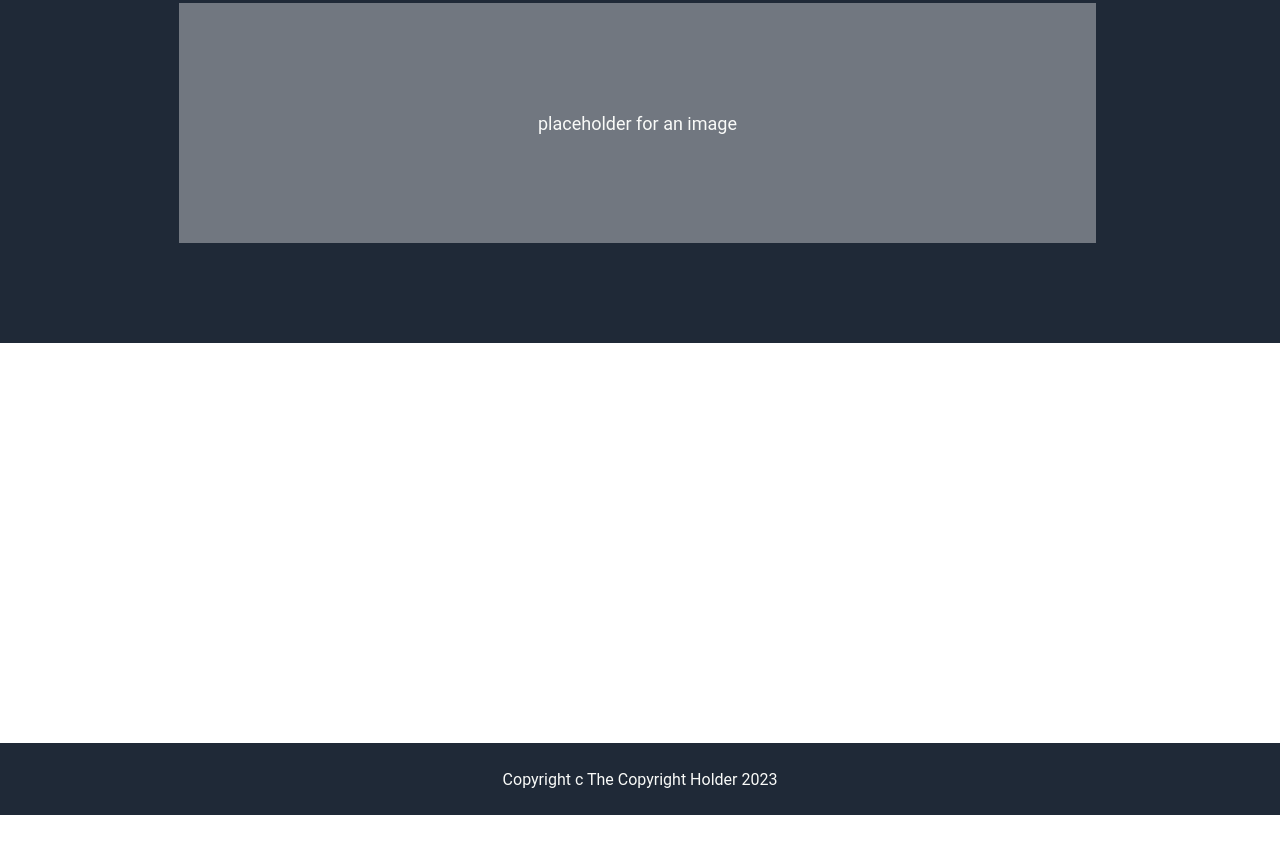
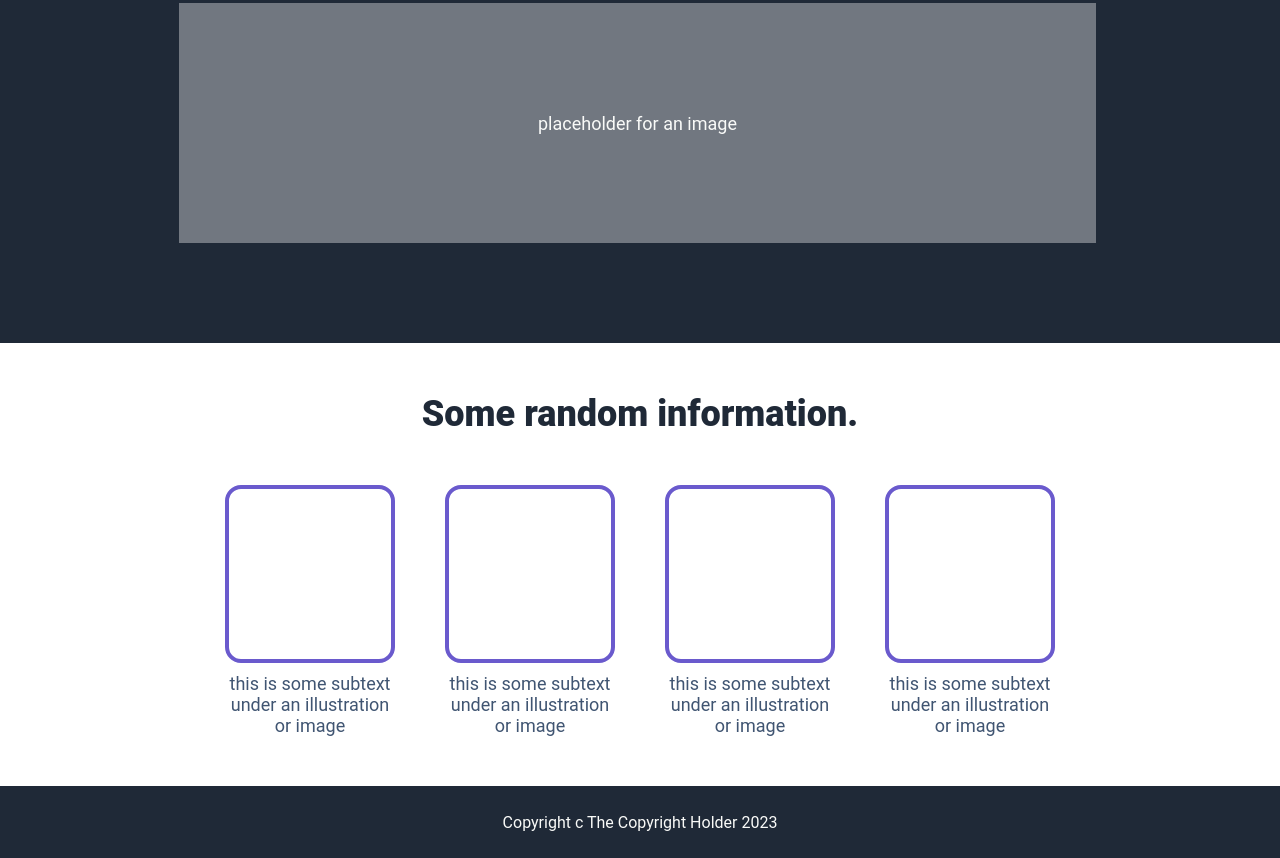
Before and after one commit to gw-co/odin-landing-page, a plain HTML site: page index.html in a window 1280 px wide. Shown: the part 461-1319 px from the top of the page. Before the commit the page ends 1276 px from the top, so only its background shows below. Drawn offline with Linux system fonts and the light colour scheme.

Commit message:
info-cards content box layout finished.

```diff
--- a/index.html
+++ b/index.html
@@ -26,7 +26,27 @@
             </div>
             <div class="image-holder">placeholder for an image</div>
         </div>
-        <div class="content-box info"></div>
+        <div class="content-box info">
+            <div class="info-header">Some random information.</div>
+            <div class="info-cards">
+                <div class="info-card">
+                    <div class="card-image"></div>
+                    <div class="card-text">this is some subtext under an illustration or image</div>
+                </div>
+                <div class="info-card">
+                    <div class="card-image"></div>
+                    <div class="card-text">this is some subtext under an illustration or image</div>
+                </div>
+                <div class="info-card">
+                    <div class="card-image"></div>
+                    <div class="card-text">this is some subtext under an illustration or image</div>
+                </div>
+                <div class="info-card">
+                    <div class="card-image"></div>
+                    <div class="card-text">this is some subtext under an illustration or image</div>
+                </div>
+            </div>
+        </div>
         <div class="content-box quote"></div>
         <div class="content-box contact"></div>
     </div>
--- a/style.css
+++ b/style.css
@@ -54,28 +54,17 @@ body{
     align-items: stretch;
 
     .content-box{
-        /* height: 350px; */
         box-sizing: border-box;
-        /* padding-left: 14%;
-        padding-right: 14%; */
-
         flex: 1 0 auto;
-        /* border: 1px solid red; */
     }
 
-    .info{
-        height: 400px;
-    }
 
     .hero {
         min-height: 470px;
-        /* border: 1px solid red; */
         padding: 100px 14%;
         background-color: #1f2937;
 
-        flex: 1 0 auto;
         display: flex;
-        /* align-items: center; */
         flex-wrap: wrap;
         gap: 50px;
         justify-content: space-between;
@@ -88,7 +77,6 @@ body{
             display: flex;
             flex-direction: column;
             align-items: flex-start;
-            /* justify-content: space-between; */
             color: #f9faf8;
 
             .hero-heading{
@@ -128,9 +116,46 @@ body{
             justify-content: center;
         }
     }
-    /* .hero *{
-        border: 1px solid red;
-    } */
+
+    .info{
+        min-height: 400px;
+        padding: 50px 14%;
+
+        display: flex;
+        flex-direction: column;
+        gap: 50px;
+        align-items: center;
+
+        .info-header{
+            text-align: center;
+            font-size: 36px;
+            font-weight: 1000;
+            color: #1f2937;
+        }
+
+        .info-cards{
+            display: flex;
+            align-items: center;
+            justify-content: center;
+            flex-wrap: wrap;
+            gap: 50px;
+            .info-card{
+                flex: 0 0 auto;
+                width: 170px;
+                .card-image{
+                    height: 170px;
+                    border: 4px solid slateblue;
+                    border-radius: 16px;
+                }
+                .card-text{
+                    font-size: 18px;
+                    color: hsl(215, 28%, 35%);
+                    text-align: center;
+                    margin-top: 10px;
+                }
+            }
+        }
+    }
 }
 
 .footer{
```
